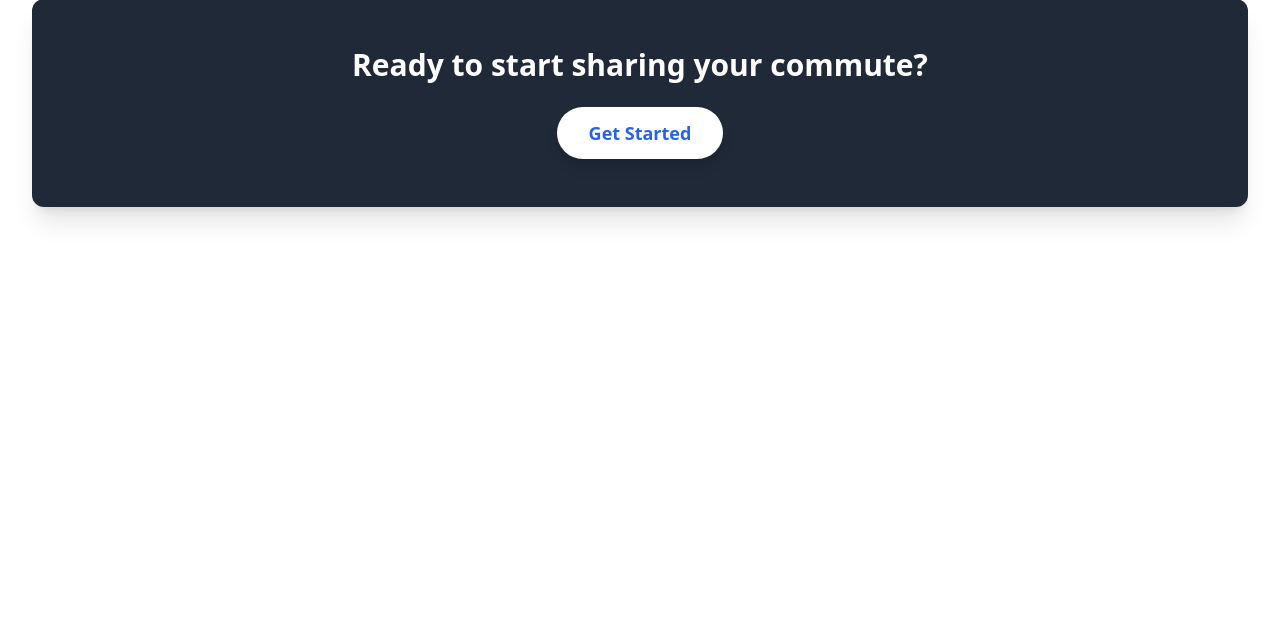
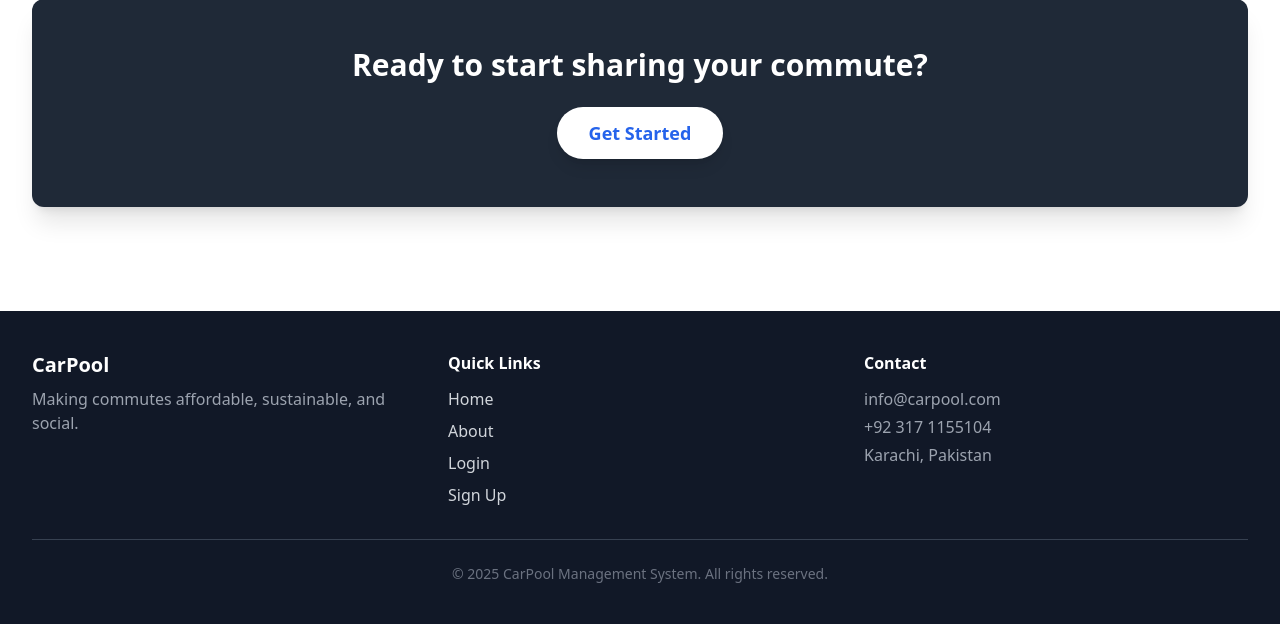
Before and after one commit to ahsanhassan999/Car-Pool-Management-System, a Flask app: page / in a window 1280 px wide. Shown: the part 1385-2009 px from the top of the page. Before the commit the page ends 1607 px from the top, so only its background shows below. Run offline with Flask 3, Linux system fonts and the light colour scheme; some libraries are stand-ins or nearby versions.

Commit message:
Feat: Add footer with contact and navigation links
Co-authored-by: s.ahsanhassanrizvi2004 <s.ahsanhassanrizvi2004@gmail.com>

```diff
--- a/templates/index.html
+++ b/templates/index.html
@@ -160,6 +160,36 @@
     </div>
     <!-- End Main Content Container -->
 
+    <!-- Footer -->
+    <footer class="bg-gray-900 text-gray-300 mt-16">
+        <div class="max-w-7xl mx-auto px-4 sm:px-6 lg:px-8 py-10">
+            <div class="grid grid-cols-1 md:grid-cols-3 gap-8">
+                <div>
+                    <h5 class="text-white text-xl font-semibold mb-2">CarPool</h5>
+                    <p class="text-gray-400">Making commutes affordable, sustainable, and social.</p>
+                </div>
+                <div>
+                    <h6 class="text-white font-semibold mb-3">Quick Links</h6>
+                    <ul class="space-y-2">
+                        <li><a class="hover:text-white transition" href="/">Home</a></li>
+                        <li><a class="hover:text-white transition" href="/about">About</a></li>
+                        <li><a class="hover:text-white transition" href="/login">Login</a></li>
+                        <li><a class="hover:text-white transition" href="/signup">Sign Up</a></li>
+                    </ul>
+                </div>
+                <div>
+                    <h6 class="text-white font-semibold mb-3">Contact</h6>
+                    <p class="text-gray-400 mb-1">info@carpool.com</p>
+                    <p class="text-gray-400 mb-1">+92 317 1155104</p>
+                    <p class="text-gray-400">Karachi, Pakistan</p>
+                </div>
+            </div>
+            <div class="border-t border-gray-700 mt-8 pt-6 text-center text-gray-500 text-sm">
+                <p>&copy; 2025 CarPool Management System. All rights reserved.</p>
+            </div>
+        </div>
+    </footer>
+
     <!-- JavaScript for dynamic functionality (like menu toggle) -->
     <script>
     document.addEventListener('DOMContentLoaded', () => {
```
